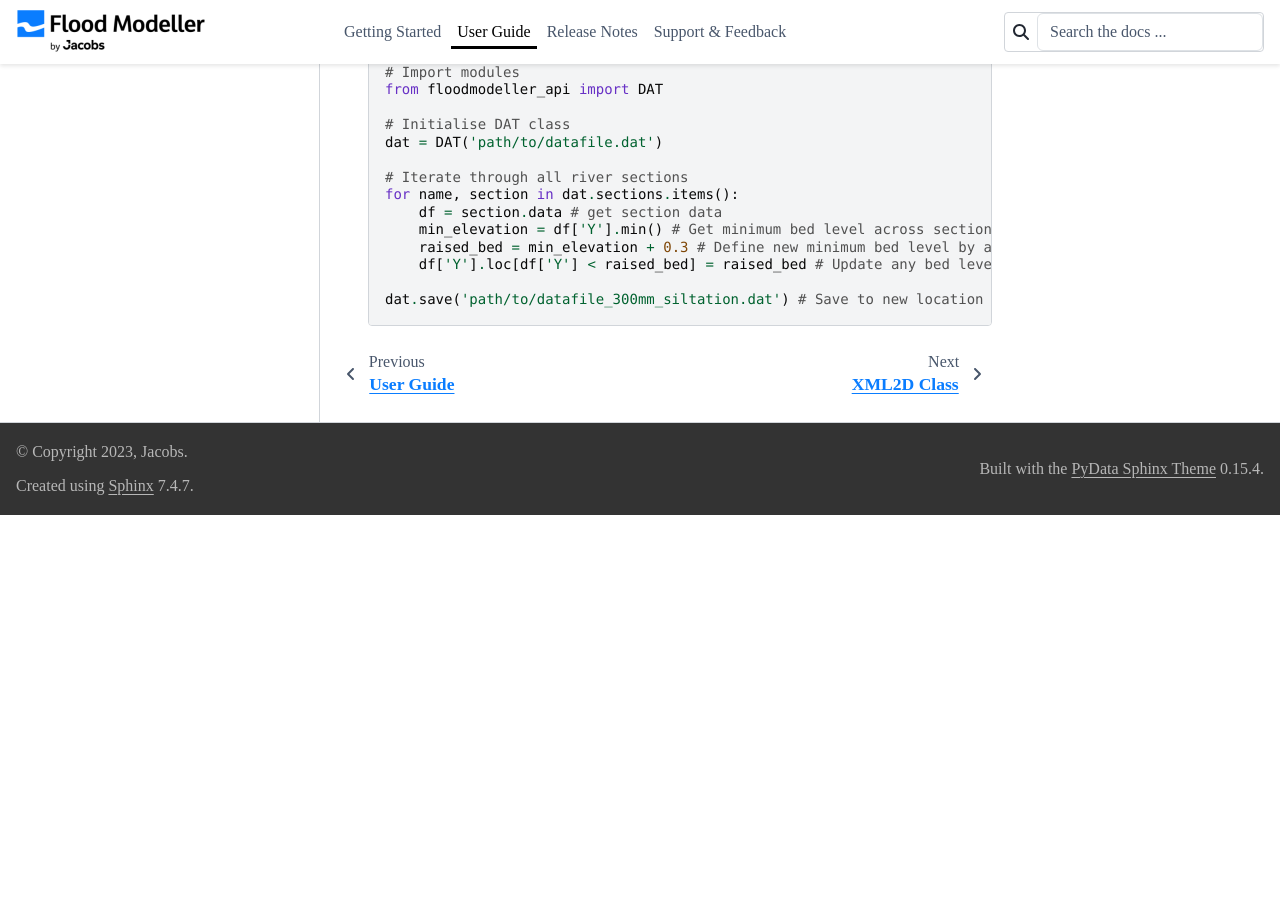
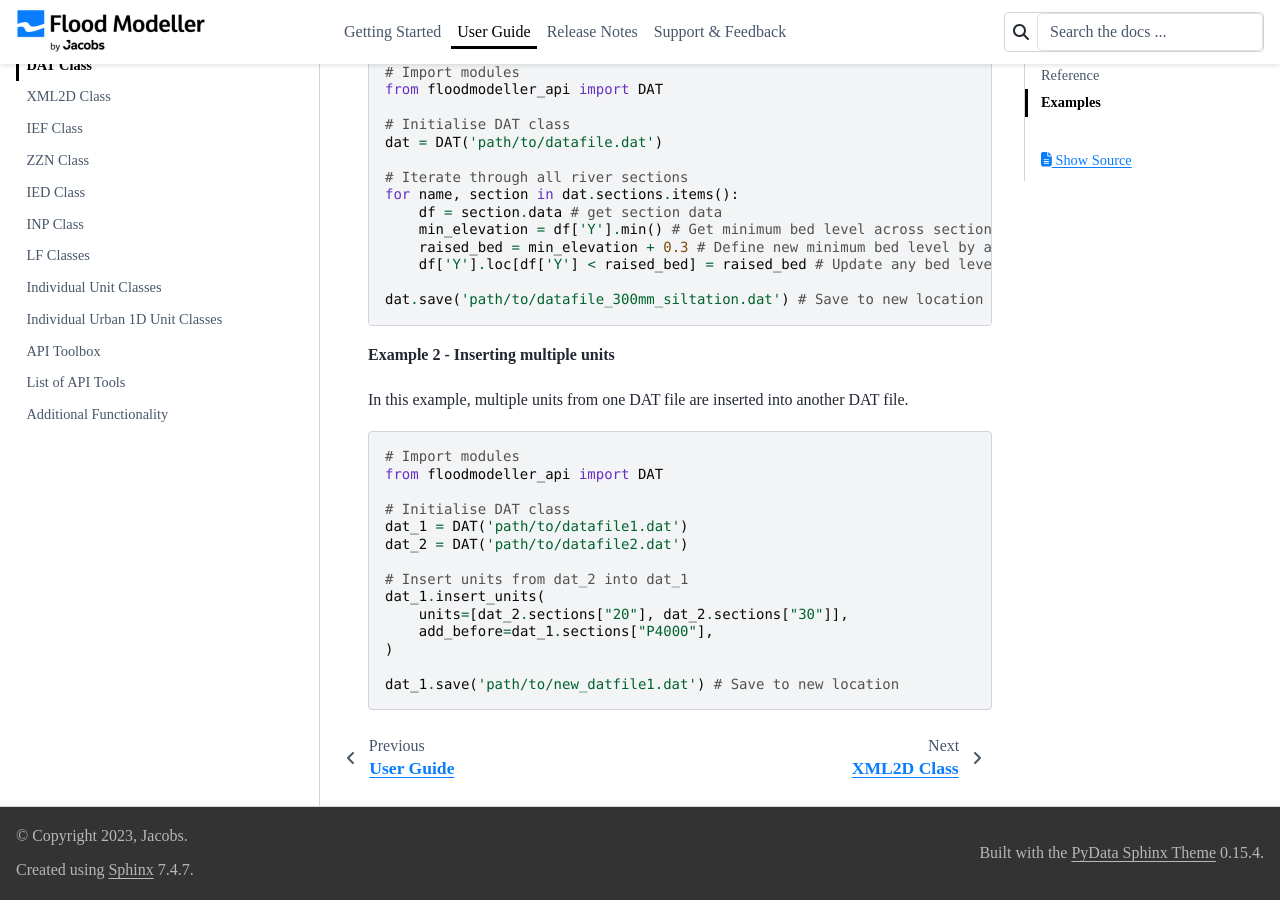
Before and after one commit to People-Places-Solutions/floodmodeller-api, a Sphinx documentation site: the page built from docs/source/user_guide/dat.rst, in a window 1280 px wide and 900 px high, scrolled down 4337 px. Built offline with Sphinx 7.4.7 and the PyData theme 0.15.4, drawn with Linux system fonts in a browser that asks for light colours; some web fonts are replaced; before the commit the page ends 4852 px from its top, so only the background shows below that.

Commit message:
update docs

```diff
--- a/docs/source/user_guide/dat.rst
+++ b/docs/source/user_guide/dat.rst
@@ -195,6 +195,8 @@
 
    .. automethod:: insert_unit
 
+   .. automethod:: insert_units
+
    .. automethod:: remove_unit
 
    .. automethod:: diff
@@ -226,3 +228,24 @@
         df['Y'].loc[df['Y'] < raised_bed] = raised_bed # Update any bed levels which are less than the new min bed level
 
     dat.save('path/to/datafile_300mm_siltation.dat') # Save to new location
+
+**Example 2 - Inserting multiple units**
+
+In this example, multiple units from one DAT file are inserted into another DAT file.
+
+.. code:: python
+
+    # Import modules
+    from floodmodeller_api import DAT
+
+    # Initialise DAT class
+    dat_1 = DAT('path/to/datafile1.dat')
+    dat_2 = DAT('path/to/datafile2.dat')
+
+    # Insert units from dat_2 into dat_1
+    dat_1.insert_units(
+        units=[dat_2.sections["20"], dat_2.sections["30"]],
+        add_before=dat_1.sections["P4000"],
+    )
+
+    dat_1.save('path/to/new_datfile1.dat') # Save to new location
```
